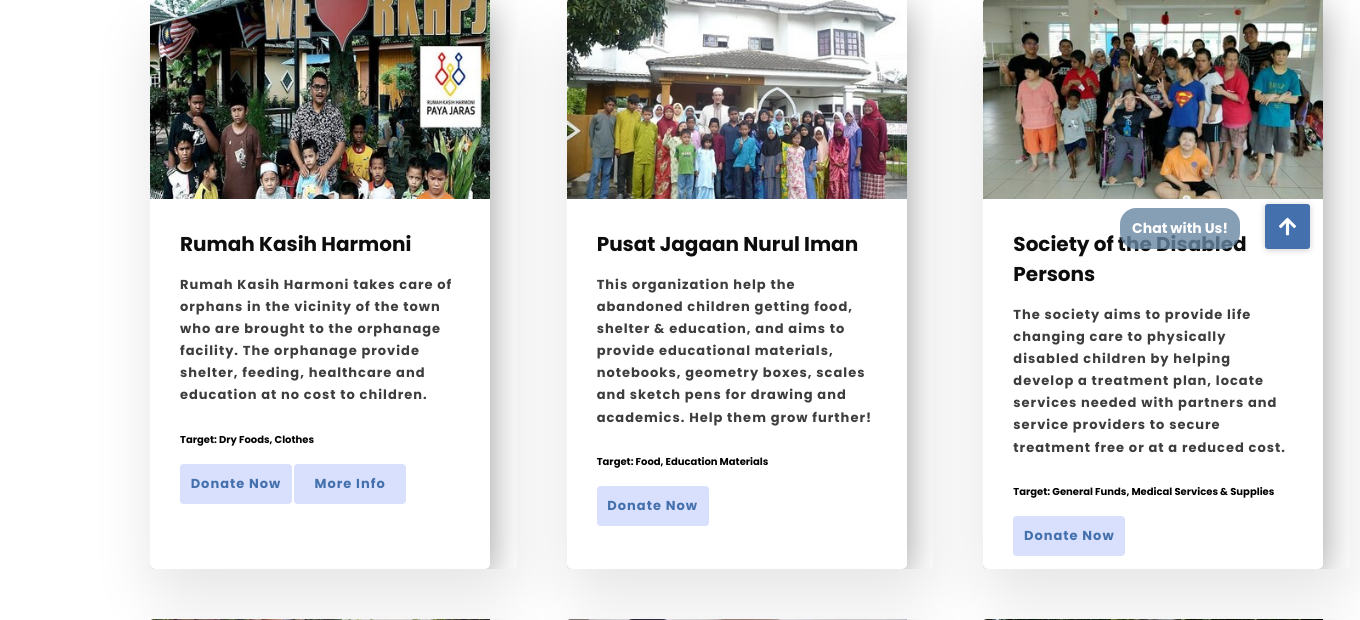
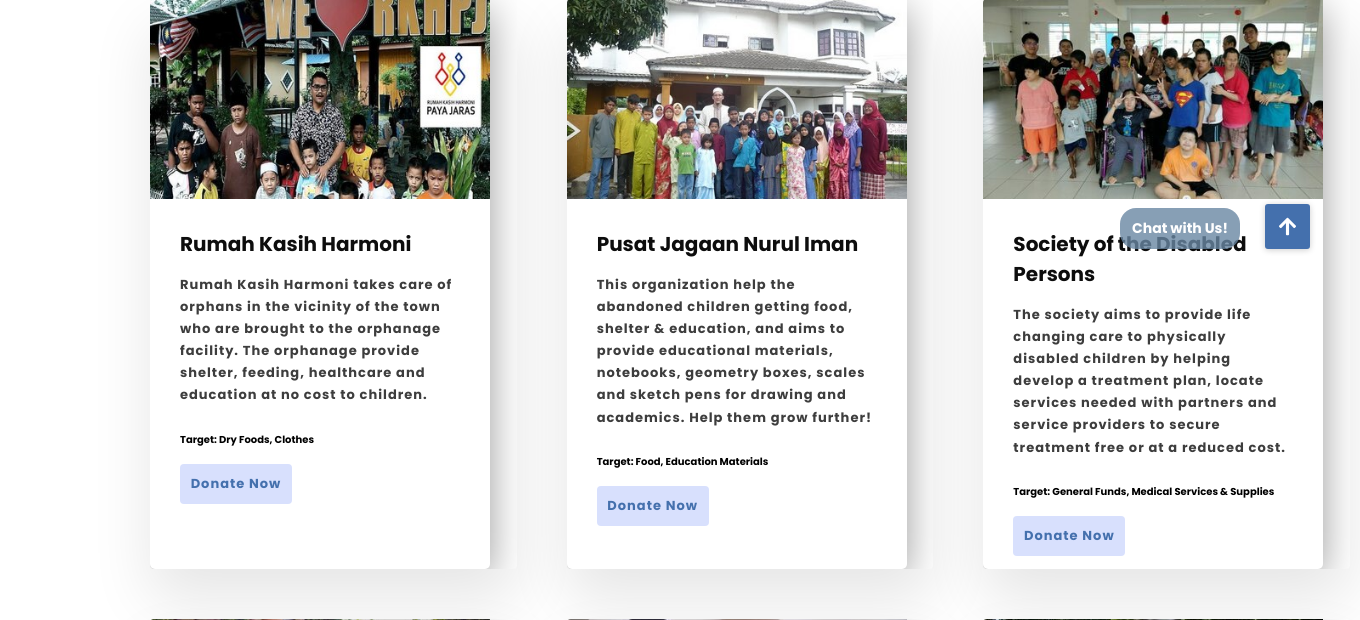
Before and after one commit to naz0806/donatemate-cat300, a PHP site: page /web/charity-list-v2.php in a window 1360 px wide. Shown: the part 501-1121 px from the top of the page. Run offline with PHP 8.4, Linux system fonts and the light colour scheme.

Commit message:
Update charity-list-v2.php

```diff
--- a/charity-list-v2.php
+++ b/charity-list-v2.php
@@ -50,7 +50,7 @@
                         Rumah Kasih Harmoni takes care of orphans in the vicinity of the town who are brought to the orphanage facility. The orphanage provide shelter, feeding, healthcare and education at no cost to children. </p>
                       <p>Target: Dry Foods, Clothes</p><br>
                       <a href="donation-form.php"><button class="card-btn">Donate Now</button></a>
-                      <a href="../homepage/test.html"><button class="card-btn">More Info</button></a>
+
                     </div>
                   </div>
                 </div>
```
